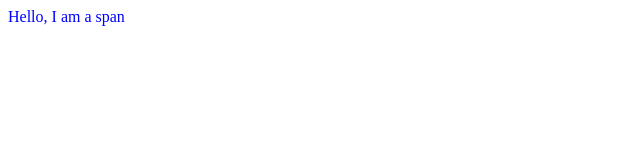
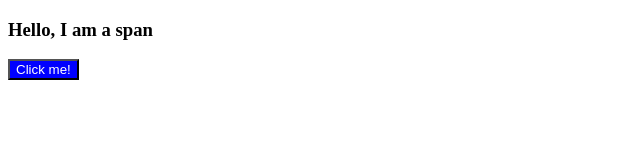
Before and after one commit to sykang013/learn-movieWebService, a plain HTML site: page index.html in a window 1280 px wide. Shown: the whole page, without its empty margins (0-640 px from the left). Drawn offline with nearby package versions, Linux system fonts and the light colour scheme.

Commit message:
[learn]리액트에서의 이벤트

```diff
--- a/index.html
+++ b/index.html
@@ -11,15 +11,26 @@
     //root를 id로 불러오기
     const root = document.getElementById("root");
     //span 이라는 엘리먼트 생성
-    const span = React.createElement(
-      //어떤 태그든 유효한 HTML 태그이기만 하면 된다.
-      "span",
-      //property
-      { id: "wow-span", style: { color: "blue" } },
-      //content
+    const title = React.createElement(
+      "h3",
+      { onMouseEnter: () => console.log("mouse enter") },
       "Hello, I am a span"
     );
+    //property에 이벤트 등록이 가능하다.(중요)
+    const btn = React.createElement(
+      "button",
+      {
+        onClick: () => console.log("clicked"),
+        style: {
+          backgroundColor: "blue",
+          color: "white",
+        },
+      },
+
+      "Click me!"
+    );
+    const container = React.createElement("div", null, [title, btn]);
     //ReactDOM의 render를 사용하여 span 요소를 root 라는 id를 가진 div에 배치
-    ReactDOM.render(span, root);
+    ReactDOM.render(container, root);
   </script>
 </html>
```
